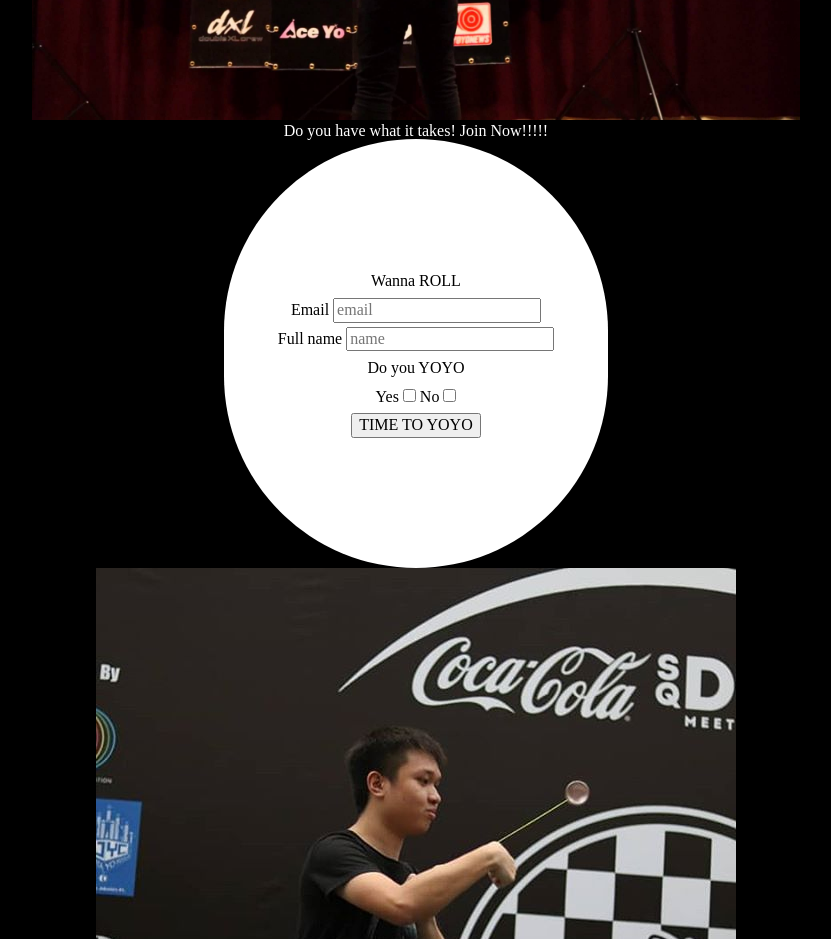
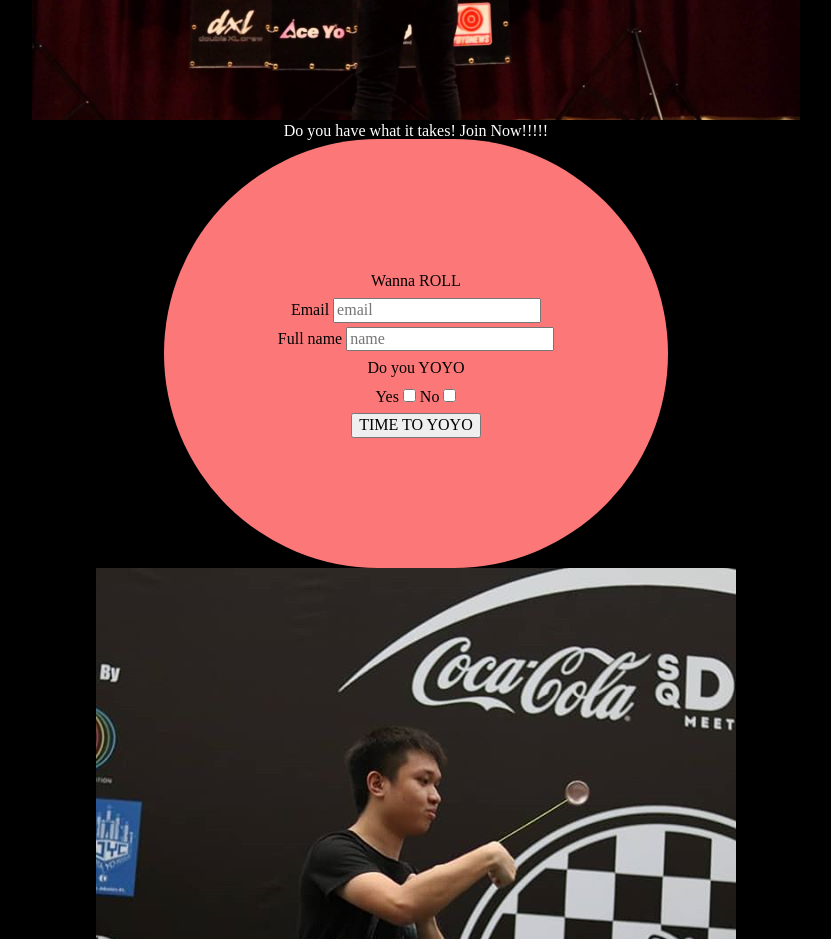
Before and after one commit to jsocorrospring2018/project1, a plain HTML site: page index.html in a window 1280 px wide. Shown: the part 772-1711 px from the top of the page, without its empty margins (224-1055 px from the left). Drawn offline with Linux system fonts and the light colour scheme.

```diff
--- a/styling/screen.css
+++ b/styling/screen.css
@@ -54,13 +54,14 @@
 
 #field {
     display: block;
-  background-color: white;
+  background-color: #FC7878;
   margin: auto;
   text-align: center;
   padding-top: 10%;
   padding-bottom: 10%;
-  max-width: 360px;
+  max-width: 480px;
   max-height: 180px;
+  min-height:100px;
   border-radius: 600px;
   color: black;
   width: 75%;
```
